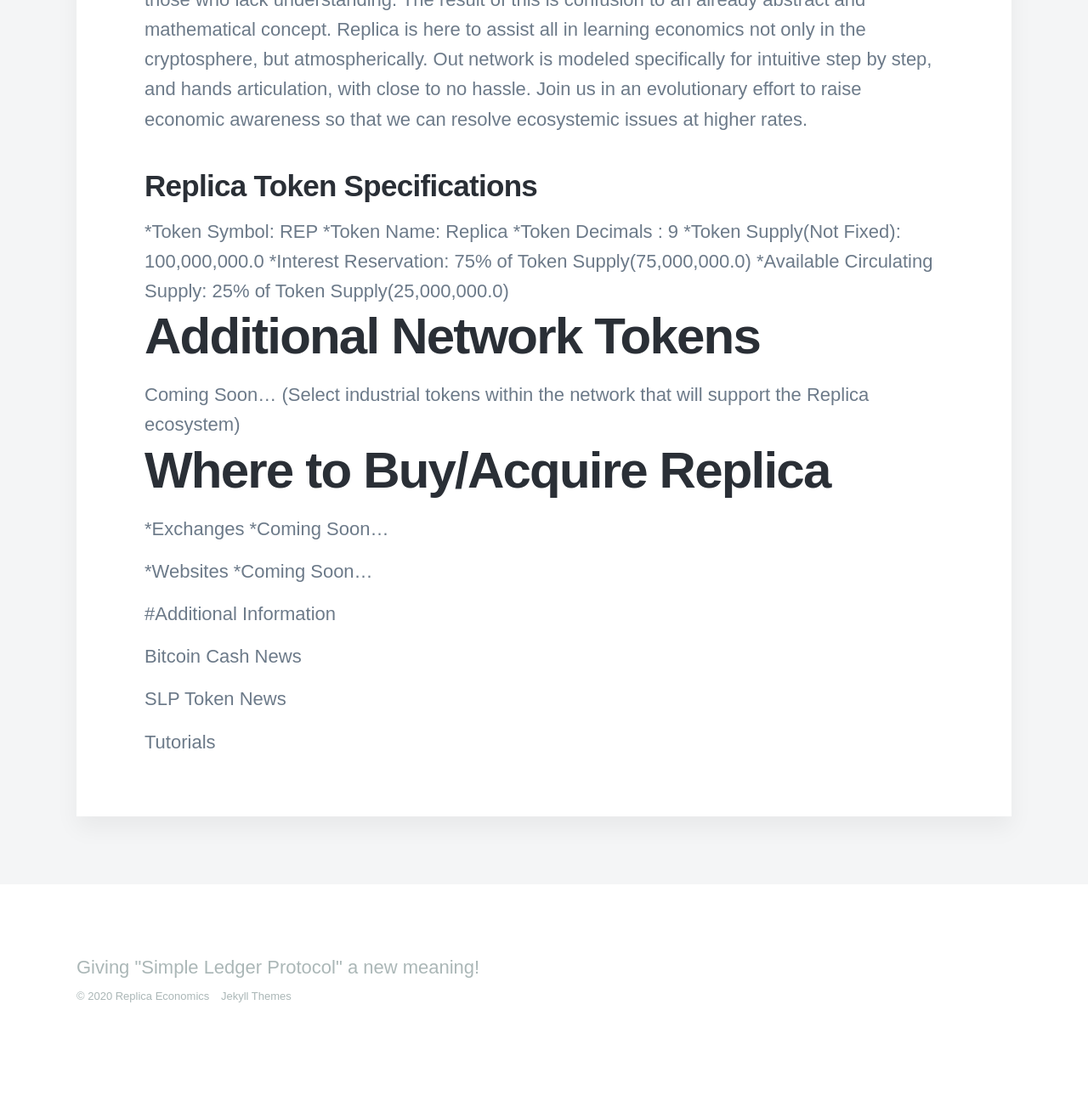
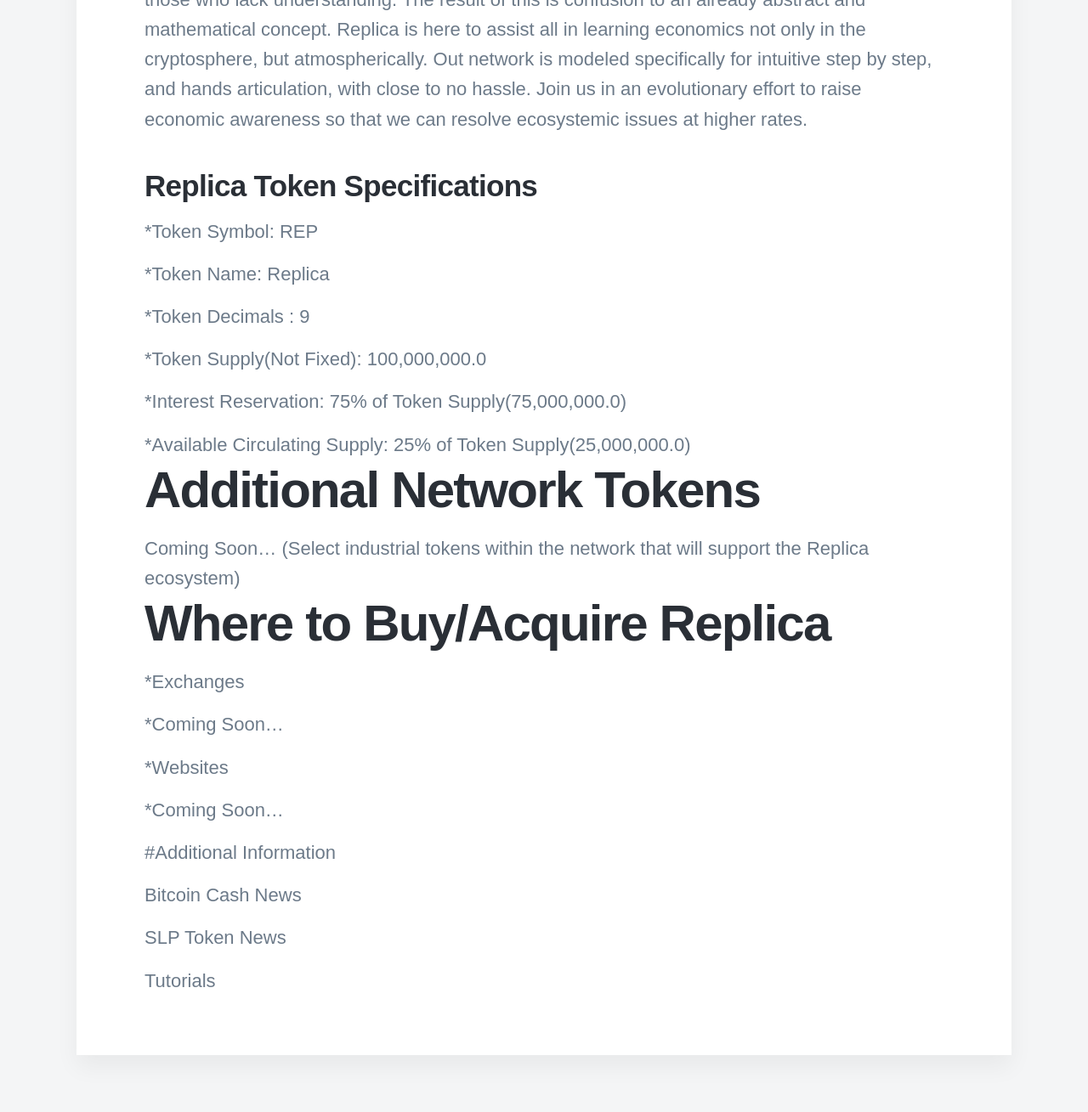
Before and after one commit to ishyu/Replica-Economics, a Jekyll site: the page built from _projects/2018-06-30-demo-project.md, in a window 1280 px wide and 1400 px high, scrolled down 2075 px. Shown: the top 1309 px of the window at 85% size. Built offline with Jekyll 4.4.1, drawn with Linux system fonts in a browser that asks for light colours; nearby versions of some CDN libraries; some web fonts are replaced; before the commit the page ends 3334 px from its top, so only the background shows below that; part of the change alters nothing that is shown.

```diff
--- a/_projects/2018-06-30-demo-project.md
+++ b/_projects/2018-06-30-demo-project.md
@@ -1,6 +1,6 @@
 ---
 title: 'What is Replica Economics?'
-subtitle: 'Learn More'
+subtitle: 'Overview'
 date: 2018-06-30 00:00:00
 description: Find out why this BCH Token exists to help you.
 featured_image: '/images/skyline.jpg'
@@ -16,10 +16,15 @@ Whether or not we are aware, economics impact are lives daily. Acknowledging the
 ## Replica Token Specifications
 
 *Token Symbol: REP
+
 *Token Name: Replica
+
 *Token Decimals : 9
+
 *Token Supply(Not Fixed): 100,000,000.0
+
 *Interest Reservation: 75% of Token Supply(75,000,000.0)
+
 *Available Circulating Supply: 25% of Token Supply(25,000,000.0)
 
 # Additional Network Tokens
@@ -30,9 +35,11 @@ Coming Soon...
 # Where to Buy/Acquire Replica
 
 *Exchanges
+
   *Coming Soon...
 
 *Websites
+
   *Coming Soon...
 
 #Additional Information
```
